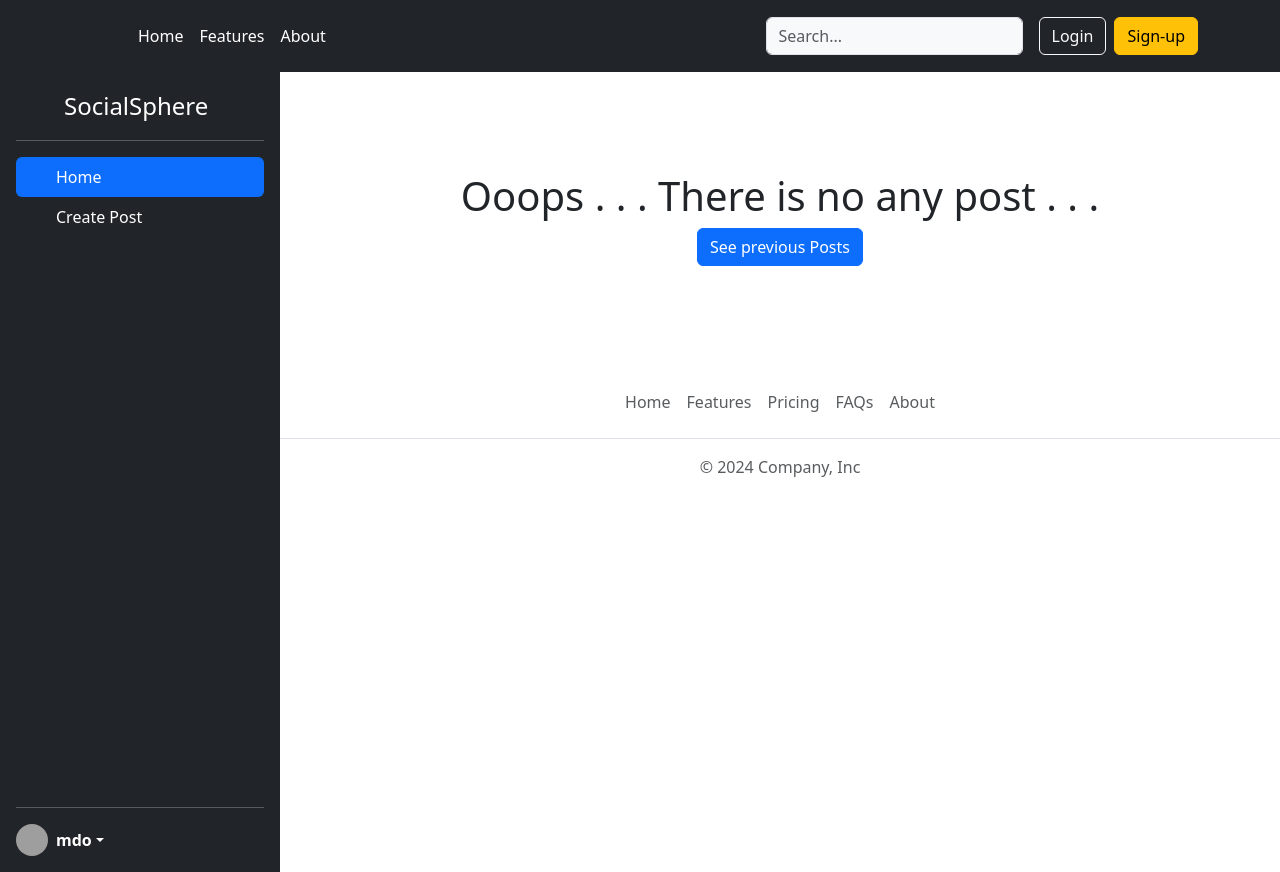
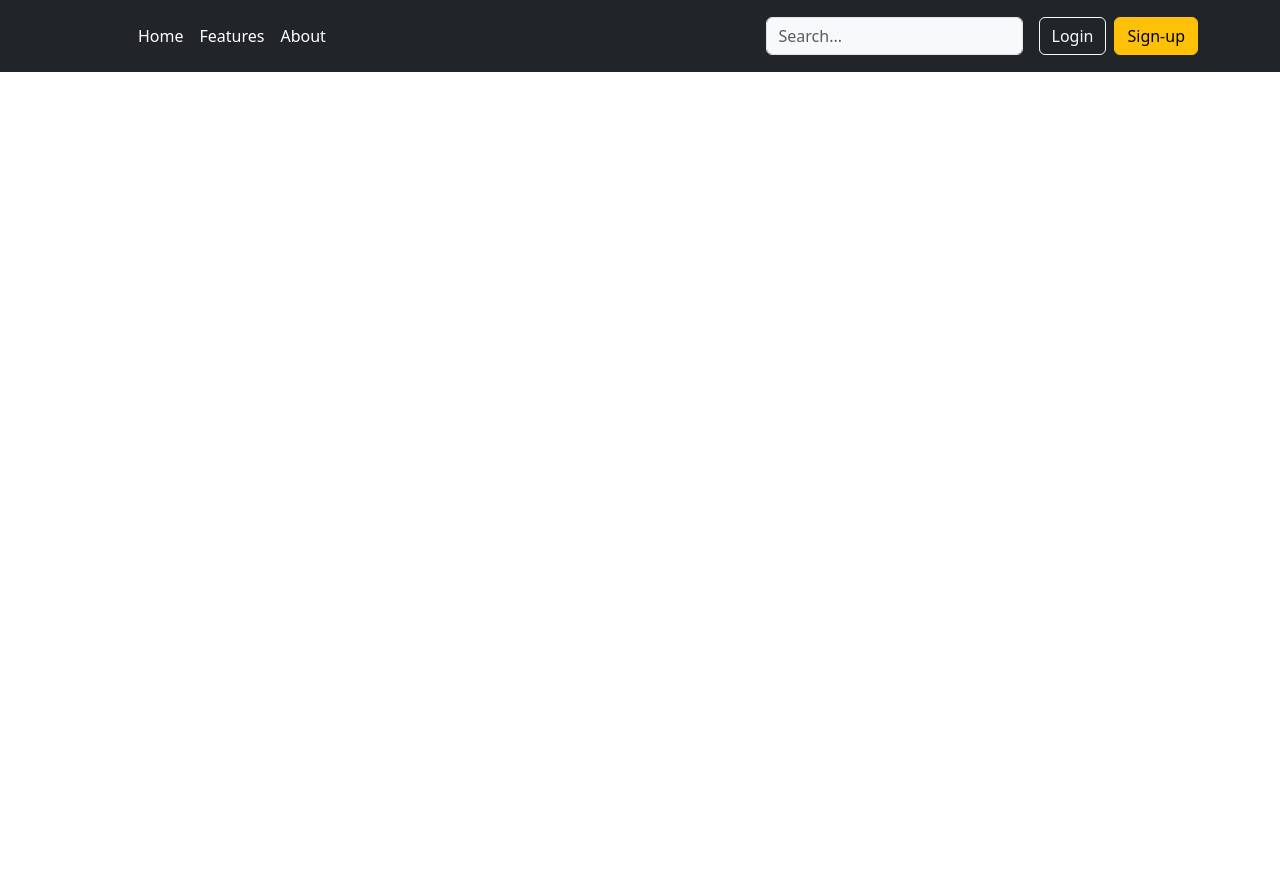
Before and after one commit to Som192004/SocialSphere, a React (Vite) app: page / in a window 1280 px wide. After the commit the page ends 800 px from the top, so only its background shows below. Built offline with nearby package versions, Linux system fonts and the light colour scheme; grey boxes are pictures that could not be loaded.

Commit message:
Finally Deployed

```diff
--- a/src/App.jsx
+++ b/src/App.jsx
@@ -17,9 +17,9 @@ function App() {
     <Header></Header>
 
     <Routes>
-      <Route path = '/' element={<MainHome />} />
-      <Route path = '/about' element={<About/>} />
-      <Route path = '/features' element={<Features/>} />
+      <Route path = '/SocialSphere/Home' element={<MainHome />} />
+      <Route path = '/SocialSphere/about' element={<About/>} />
+      <Route path = '/SocialSphere/features' element={<Features/>} />
 
     </Routes>
     </>
```
